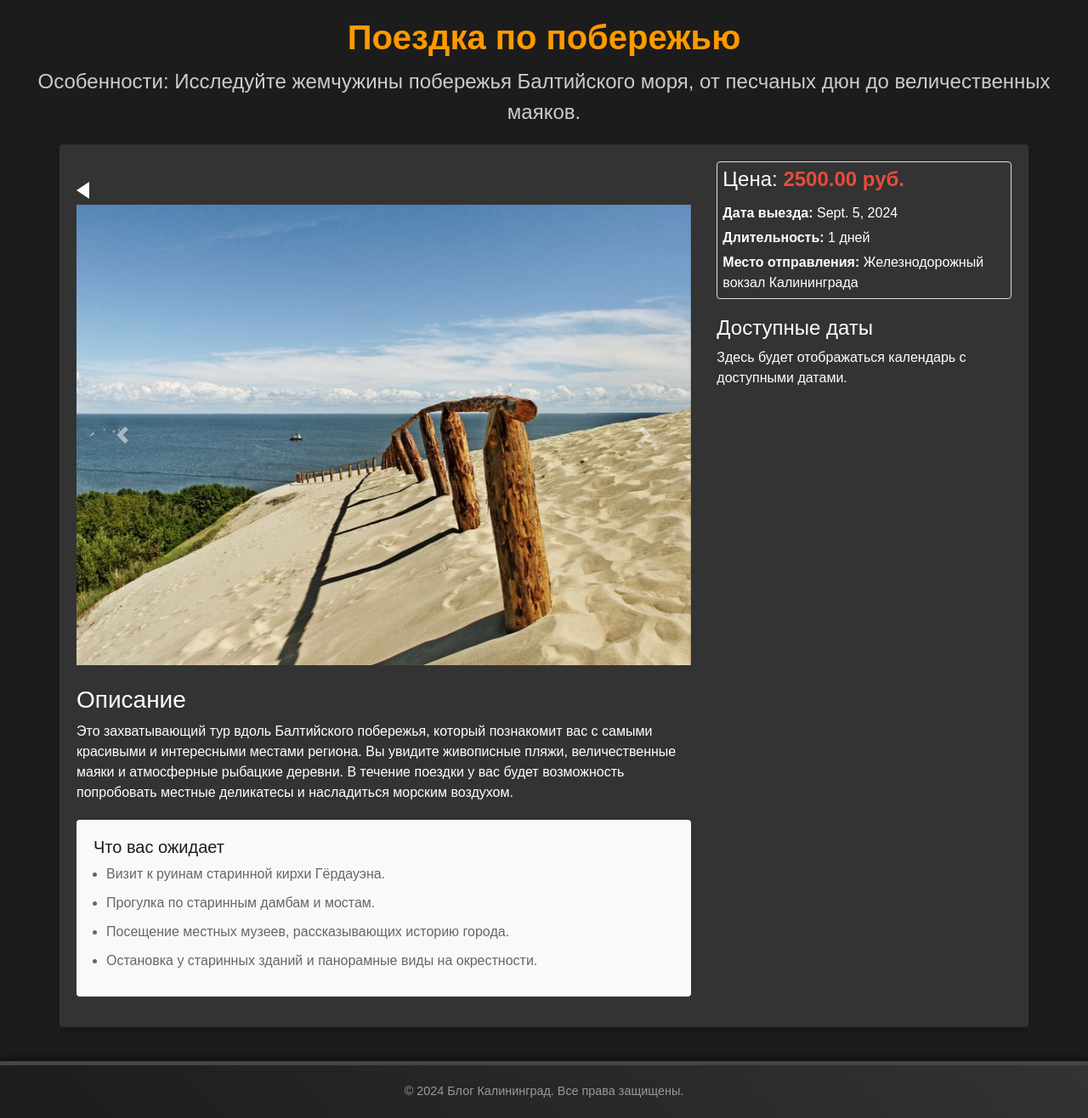
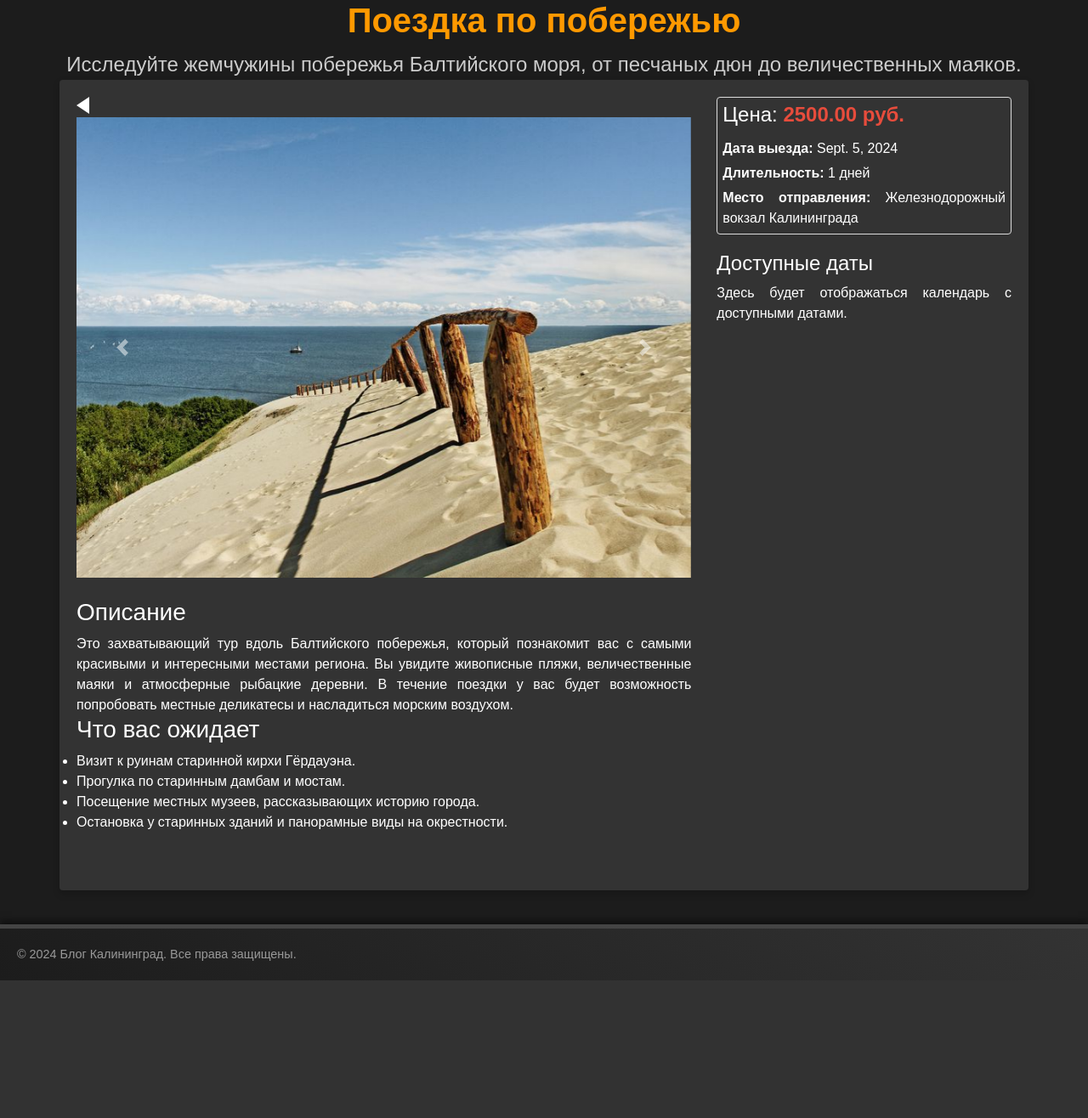
Before and after one commit to TheLastSoulTiger/Site_Guide, a Django app: page /tour/2/ in a window 1280 px wide. Shown: the whole page at 85% size. After the commit the page ends 1154 px from the top, so only its background shows below. Run offline with Django 5.2, Linux system fonts and the light colour scheme; data comes from the database, SQL or seed files in the repository; parts of the project's set-up code (start-up, migrations or seed data) failed here and were passed over; some libraries are stand-ins or nearby versions.

Commit message:
Prawie wszystko commit

```diff
--- a/blog/forms.py
+++ b/blog/forms.py
@@ -24,7 +24,7 @@
 class TourForm(forms.ModelForm):
     class Meta:
         model = Tour
-        fields = ['title', 'description', 'organizational_details']  # lub wymień konkretne pola, które chcesz uwzględnić
+        fields = ['title', 'description', 'organizational_details', 'tour_type']  # lub wymień konkretne pola, które chcesz uwzględnić
         widgets = {
             'short_description': forms.TextInput(attrs={'maxlength': '100'}),
         }
--- a/blog/models.py
+++ b/blog/models.py
@@ -4,20 +4,37 @@
 from ckeditor.fields import RichTextField
 import datetime
 
+class Tag(models.Model):
+    name = models.CharField(max_length=100)
+
+    def __str__(self):
+        return self.name
 
 class Tour(models.Model):
+    TOUR_TYPE_CHOICES = [
+        ('bike', 'На вело'),
+        ('car', 'На машине'),
+        ('other', 'Иной странспорт'),
+        ('walk', 'Пешком'),
+        ('boat', 'На лодке')
+    ]
+
     title = models.CharField(max_length=255)
     short_description = models.CharField(max_length=100, blank=True)
     description = models.TextField(default="")
     expectations = RichTextField(blank=True, null=True)
-    # route = RichTextField(default="")  # Formatowalny tekst "Что вас ожидает"
     price = models.DecimalField(max_digits=10, decimal_places=2)
-    departure_date = models.DateField(default=timezone.now)  # Możesz usunąć, jeśli to zbędne
+    departure_date = models.DateField(default=timezone.now)
     duration = models.IntegerField(default=1)
     starting_point = models.CharField(max_length=200, default="")
     image = models.ImageField(upload_to='tours/')
-    organizational_details = RichTextField(blank=True, null=True)  # Szczegóły organizacyjne
-    available_dates = models.JSONField(default=list, blank=True)  # Jeśli później będziesz integrować z kalendarzem
+    organizational_details = RichTextField(blank=True, null=True)
+    available_dates = models.JSONField(default=list, blank=True)
+    tour_type = models.CharField(max_length=10, choices=TOUR_TYPE_CHOICES, default='other')  # Usunięto Tag
+
+    included_in_price = RichTextField(blank=True, null=True)
+    extra_charges = RichTextField(blank=True, null=True)
+    notes = RichTextField(blank=True, null=True)
 
     def __str__(self):
         return self.title
@@ -25,18 +42,17 @@
 class TourForm(forms.ModelForm):
     class Meta:
         model = Tour
-        fields = ['title', 'short_description']
+        fields = ['title', 'short_description', 'tour_type']  # Dodane pole tour_type do formularza
         widgets = {
             'short_description': forms.TextInput(attrs={'maxlength': '100'}),
         }
 
 class TourImage(models.Model):
     image = models.ImageField(upload_to='tour_images/')
-    tour = models.ForeignKey(Tour, related_name='tour_images', on_delete=models.CASCADE)  # Added related_name
+    tour = models.ForeignKey(Tour, related_name='tour_images', on_delete=models.CASCADE)
 
     def __str__(self):
         return f"Image for {self.tour.title}"
-
 
 class Post(models.Model):
     title = models.CharField(max_length=200)
@@ -46,7 +62,6 @@
     def __str__(self):
         return self.title
 
-
 class Review(models.Model):
     name = models.CharField(max_length=100)
     review = models.TextField()
--- a/blog/templates/tour_detail.html
+++ b/blog/templates/tour_detail.html
@@ -28,7 +28,7 @@
     <header class="header">
         <div class="overlay">
             <h1 class="title">{{ tour.title }}</h1>
-            <p class="subtitle">Особенности: {{ tour.short_description }}</p>
+            <p class="subtitle">{{ tour.short_description }}</p>
         </div>
     </header>
 
@@ -62,7 +62,7 @@
 
                 <!-- Sekcja: Что вас ожидает -->
                 <section id="details" class="mb-5">
-                    <h5>Что вас ожидает</h5>
+                    <h3>Что вас ожидает</h3>
                     <div class="expectations-list">
                         {{ tour.expectations|safe }}
                     </div>
--- a/blog/views.py
+++ b/blog/views.py
@@ -1,5 +1,5 @@
 from django.shortcuts import render, redirect, get_object_or_404
-from .models import Post, Tour
+from .models import Post, Tour, Tag
 from .forms import PostForm
 from .forms import ReviewForm
 from .forms import ContactForm
@@ -21,10 +21,29 @@
 
 
 def home(request):
+    # Pobieranie postów
     posts = Post.objects.order_by('-created_date')[:3]
-    tours = Tour.objects.all()  # Dodajemy wycieczki
-    return render(request, 'blog/home.html', {'posts': posts, 'tours': tours})
 
+    # Pobieranie ID wybranego tagu z zapytania GET
+    tag_id = request.GET.get('tag')
+
+    # Filtrowanie wycieczek na podstawie wybranego tagu, jeśli wybrano tag
+    if tag_id:
+        tours = Tour.objects.filter(tags__id=tag_id)
+    else:
+        tours = Tour.objects.all()
+
+    # Pobieranie wszystkich tagów do formularza
+    tags = Tag.objects.all()
+
+    # Przekazywanie postów, wycieczek oraz tagów do szablonu
+    context = {
+        'posts': posts,
+        'tours': tours,
+        'tags': tags,
+    }
+
+    return render(request, 'blog/home.html', context)
 
 def post_new(request):
     if request.method == "POST":
--- a/static/blog/style.css
+++ b/static/blog/style.css
@@ -38,7 +38,8 @@
 p,
 ul {
     padding: 0;
-    box-sizing: border-box
+    box-sizing: border-box;
+    text-align: justify;
 }
 
 body {
@@ -51,10 +52,6 @@
     background-color: #1c1c1c;
     color: #fff;
     background-color: #1c1c1c
-}
-
-html {
-    background-color: #1c1c1c !important
 }
 
 .container,
@@ -78,9 +75,8 @@
     text-align: center;
     padding: 0;
     /* Usuń padding, aby menu zajęło całą przestrzeń */
-    margin-bottom: 40px;
+    margin-bottom: 60px;
     display: math;
-    justify-content: center;
     align-items: flex-end;
     /* Wyrównanie do dołu */
     height: 150px;
@@ -100,8 +97,15 @@
 .header .overlay {
     padding: 20px;
     border-radius: 4px;
-    display: block;
-    animation: fadeIn 1s ease-out
+    display: contents;
+    animation: fadeIn 1s ease-out;
+    position: absolute;
+    top: 50%;
+    left: 50%;
+    transform: translate(-50%, -50%);
+    text-align: center;
+    background: rgba(0, 0, 0, 0.6); /* Opcjonalnie półprzezroczyste tło */
+    color: #fff;
 }
 
 .header .title {
@@ -679,8 +665,8 @@
     color: #777
 }
 
-#details,
-#organizational-details {
+.details,
+.organizational-details {
     padding: 20px;
     background-color: #f9f9f9;
     border-radius: 4px;
@@ -688,24 +674,36 @@
     margin-bottom: 1rem !important;
 }
 
-#details h3,
-#organizational-details h3 {
+.details h3,
+.organizational-details h3 {
     font-size: 1.5rem;
     margin-bottom: 15px;
     color: #333
 }
 
-.expectations-list,
-.details-list {
-    list-style: none;
-    padding-left: 15px
+.expectations-list {
+    counter-reset: step; /* Inicjalizacja licznika */
 }
 
-.expectations-list li,
-.details-list li {
-    font-size: 1rem;
-    color: #666;
-    margin-bottom: 10px
+.expectations-list p {
+    position: relative;
+    margin-bottom: 20px;
+    border-bottom: 1px solid #474747;
+    padding-bottom: 10px;
+    padding-left: 40px; /* Przesunięcie tekstu, by zrobić miejsce na licznik */
+    border-radius: 10px;
+}
+
+.expectations-list p:before {
+    content: counter(step); /* Wyświetlanie licznika */
+    counter-increment: step; /* Zwiększenie licznika przy każdym elemencie */
+    position: absolute;
+    left: 0;
+    top: 0;
+    font-size: 24px;
+    font-weight: bold;
+    color: #ff7f00; /* Kolor liczników */
+    padding-right: 10px;
 }
 
 .details-list strong {
@@ -756,40 +754,78 @@
 }
 
 .back-home-button {
+    left: 15px;
+    top: 0px;
     display: inline-block;
+    position: absolute;
+    bottom: 20px;
+    right: 20px;
     width: 0;
     height: 0;
     border-top: 10px solid transparent;
     border-bottom: 10px solid transparent;
-    border-right: 15px solid #fff;
-    /* Kolor strzałki */
+    border-right: 15px solid #fff; /* Kolor strzałki */
+    z-index: 1000; /* Aby przycisk był nad innymi elementami */
+    cursor: pointer;
+    transition: border-right-color 0.3s ease, transform 0.3s ease;
 }
 
 .back-home-button:hover {
-    border-right-color: #ff7f00;
-    /* Zmiana koloru po najechaniu */
+    border-right-color: #ff7f00; /* Zmiana koloru po najechaniu */
+    transform: scale(1.2); /* Delikatne powiększenie po najechaniu */
 }
 
+/* Map styles */
 @media (min-width: 1200px) {
     .map {
         width: 100%;
-        height: 500px
+        height: 500px;
     }
-
     .map-container {
-        pointer-events: none
+        pointer-events: none;
     }
 }
 
 @media (max-width: 1199px) {
     .map {
-        display: none
+        display: none;
     }
+}
 
+/* Layout adjustments */
+@media (max-width: 1199px) {
     .tour-container {
-        flex-direction: column
+        flex-direction: column;
     }
     .nav-menu {
-        display: ruby;
+        display: ruby; /* Sprawdź, czy 'ruby' to właściwa wartość */
     }
 }
+
+/* Responsive button adjustments */
+@media (max-width: 768px) {
+    .back-home-button {
+        border-top: 8px solid transparent;
+        border-bottom: 8px solid transparent;
+        border-right: 12px solid #fff; /* Mniejsza strzałka na mniejszych ekranach */
+    }
+}
+
+/* Tour image and column styles */
+@media (max-width: 992px) {
+    .column {
+        flex: 1 1 calc(50% - 30px);
+    }
+    .tour-image {
+        height: 200px;
+    }
+}
+
+@media (max-width: 576px) {
+    .column {
+        flex: 1 1 100%;
+    }
+    .tour-image {
+        height: 150px;
+    }
+}
```
Also changed, not shown: other parts of static/blog/style.css (+12 -29 lines), blog/admin.py (+7 -14 lines), blog/templates/blog/home.html (+20 -2 lines), blog/migrations/0001_initial.py (deleted), blog/migrations/0002_remove_tour_images_tour_available_dates_and_more.py (deleted), blog/migrations/0003_remove_tour_booking_conditions_remove_tour_date_and_more.py (deleted), blog/migrations/0004_tour_expectations.py (deleted), blog/migrations/0005_tag_remove_tour_route_tour_tags.py (added), blog/migrations/0006_tour_tour_type.py (added), blog/migrations/0007_remove_tour_tags_tour_extra_charges_and_more.py (added), db.sqlite3.
